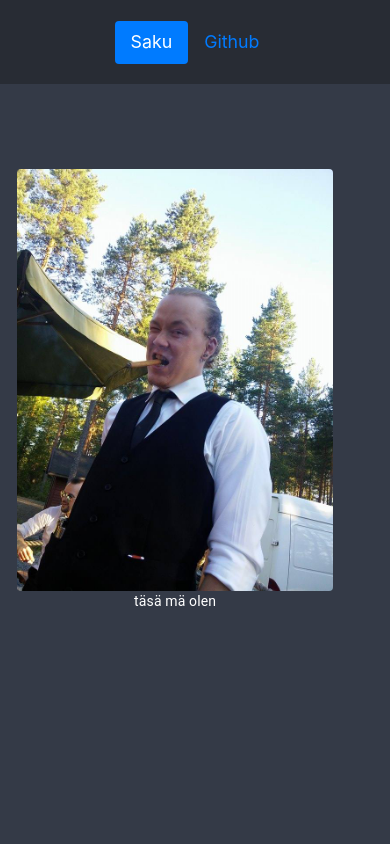
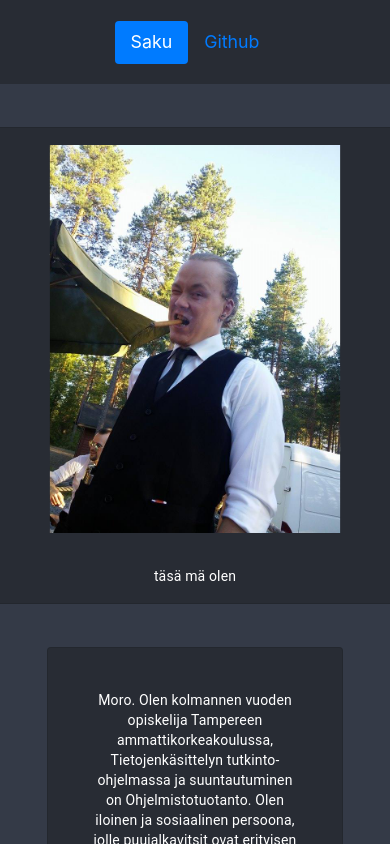
Before and after one commit to Sakkendalen/my-website, a React (Create React App) app: page / in a window 390 px wide. Shown: the top 844 px of the page. Built offline with nearby package versions, Linux system fonts and the light colour scheme.

Commit message:
scratch layout of info page
Scope:
-Saku.js
-Saku.css

Because:
- designing layout of info page

```diff
--- a/src/components/Saku.js
+++ b/src/components/Saku.js
@@ -1,5 +1,5 @@
 import React, { Component } from 'react';
-import { Typography } from '@material-ui/core';
+import { Typography, Paper } from '@material-ui/core';
 import { Image } from 'react-bootstrap';
 
 import '../styles/Saku.css';
@@ -24,17 +24,21 @@ export default class Saku extends Component {
         return (
           <div className='content'>
             <div className='shortInfo'>
-                  <div className='imgCont'>
-                    <Image alt='kuva' src={logo} rounded style={{maxHeight:'50vh', maxWidth:'50vh' }} />
-                  </div>
-                  <Typography variant='body2'>
-                    täsä mä olen
-                  </Typography>
+              <Paper variant="outlined" style={{backgroundColor: '#282c34'}}>
+                <div className='imgCont'>
+                  <Image alt='kuva' src={logo} rounded style={{maxHeight:'50vh', maxWidth:'50vh', padding: '2vh' }} />
+                </div>
+                <Typography variant='body2' style={{paddingTop: '2vh', paddingBottom: '2vh', color: 'white' }}>
+                  täsä mä olen
+                </Typography>
+              </Paper>
             </div>
             <div className='textCont'>
-                  <Typography variant='body2'>
+              <Paper variant="outlined" style={{backgroundColor: '#282c34'}}>
+                <Typography variant='body2'style={{padding: '5vh', color: 'white' }}>
                   {aboutText}
-                  </Typography>
+                </Typography>
+              </Paper>
             </div>
           </div>
         );
--- a/src/styles/Saku.css
+++ b/src/styles/Saku.css
@@ -1,3 +1,4 @@
+@media screen and (min-width: 950px) {
     .content {
         display: flex;
         flex: 1;
@@ -9,17 +10,50 @@
         display: flex;
         flex: 1;
         flex-direction: column;
+        padding-left: 15vh;
     }
 
     .imgCont {
-    padding-top: 5vh;
         align-self: center;
     }
 
     .textCont {
         display: flex;
         flex: 2;
-    padding-top: 5vh;
         padding-left: 15vh;
         padding-right: 15vh;
     }
+}
+
+@media screen and (max-width: 950px) {
+    .content {
+        display: flex;
+        flex: 1;
+        flex-direction: column;
+        min-width: 80%;
+    }
+
+    .shortInfo {
+        display: flex;
+        flex: 1;
+        flex-direction: column;
+        justify-content: center;
+        align-self: center;
+        min-width: 50vh;
+        padding-bottom: 5vh;
+    }
+
+    .imgCont {
+        align-self: center;
+    }
+
+    .textCont {
+        display: flex;
+        padding-left: 7.5vh;
+        padding-right: 7.5vh;
+        min-width: 50vh;
+        max-width: 65vh;
+        justify-content: center;
+        align-self: center;
+    }
+}
```
Lines whose indentation alone changed are shown as unchanged.
